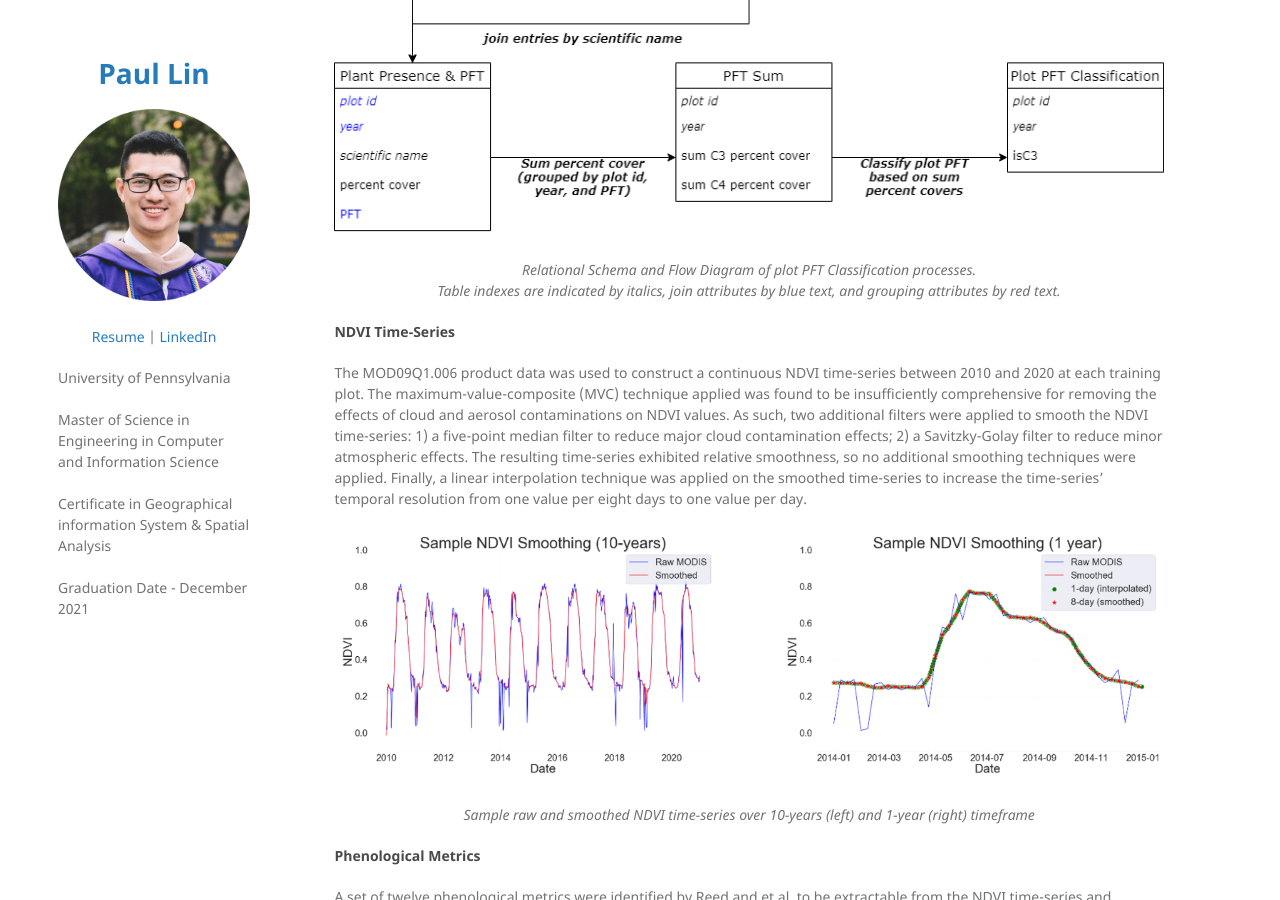
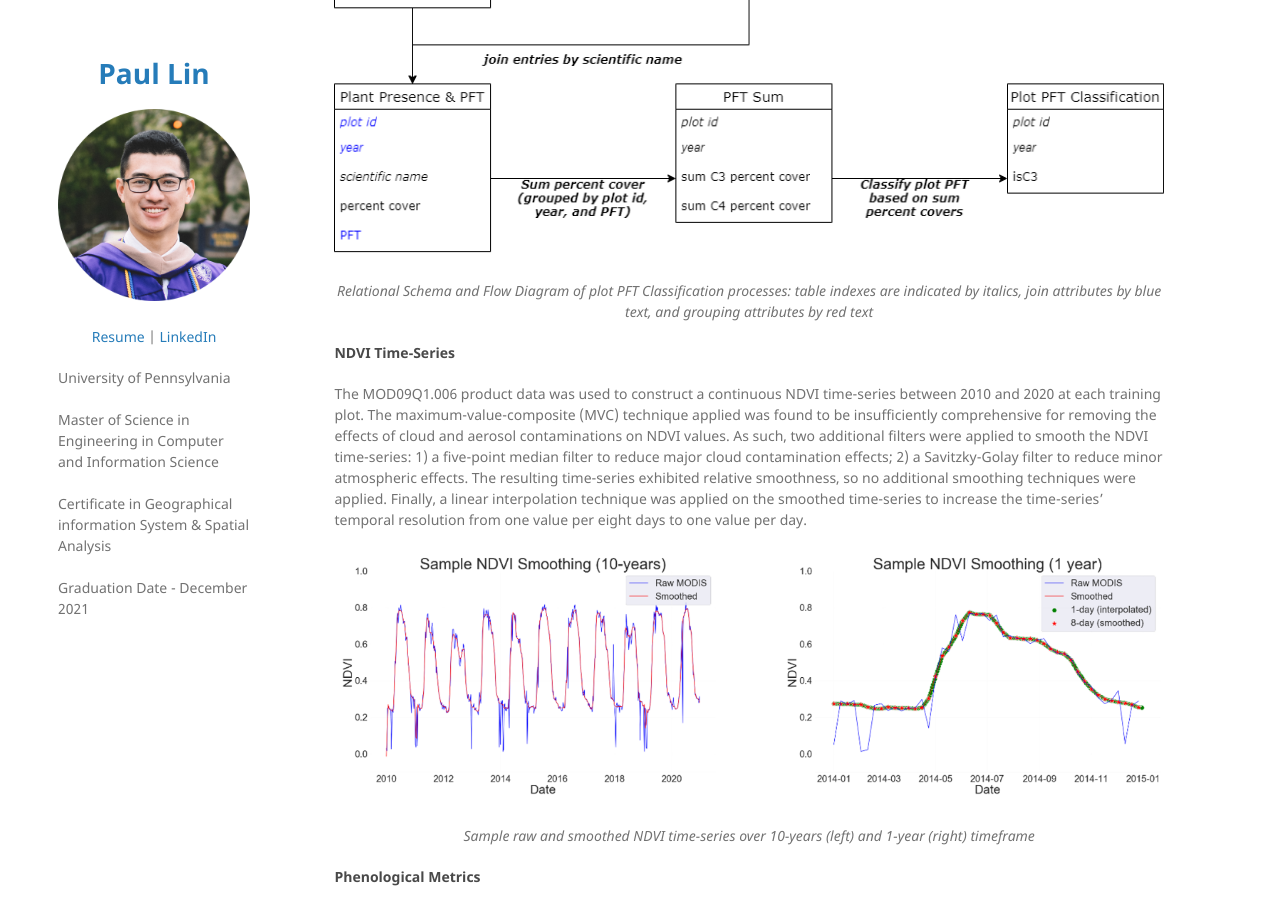
Before and after one commit to paulslin/paulslin.github.io, a Jekyll site: the page built from posts/Lat_Shift.md, in a window 1280 px wide and 900 px high, scrolled down 4186 px. Built offline with Jekyll 4.4.1, drawn with Linux system fonts in a browser that asks for light colours; our own code applies the rules of GitHub Pages for plain Markdown files.

Commit message:
Update Lat_Shift.md

```diff
--- a/posts/Lat_Shift.md
+++ b/posts/Lat_Shift.md
@@ -7,6 +7,7 @@
 Grass-based biomes are one of the most important ecosystems and provide numerous crucial functions and services, yet remain as one of the world’s most vulnerable ecosystems today. In particular, the distribution of Plant Functional Types (PFT) between C3 grasses and C4 grasses are expected to shift dramatically due to grass’ sensitivity to changes in environmental factors. Within this study, a set of twelve annual phenological metrics were extracted from the Normalized Difference Vegetation Index (NDVI) profiles along five training clusters and three testing latitudinal transects between 2010 and 2020. Phenological metric value measurements from the training sites were used as features to construct machine learning models for predicting site PFT classification (C3-majority or C4-majority). The resulting predictions were used to analyze potential shifts in the spatiotemporal distribution of grass PFTs and its correlations with temperature and precipitation changes within the North American Great Plains.
 
 ## Introduction
+---
 #### The Importance of Grasslands
 Grasses and grass-based biomes play crucial roles in ecological functions and human development. Grass-based biomes (savannas, grasslands, and shrublands) span an area of over 4000 million ha and yield an annual total net primary productivity of 13.7 Pg C, approximately one-third of the Earth’s total land surface and total terrestrial productivity. Grass-based ecosystems serve important ecological functions as carbon storage reservoirs, nitrogen fixation sources, wildlife habitat, and water flow and quality regulators. Nonetheless, accelerated changes in climate and land use patterns have drastically reduced global grasslands cover in recent years, with natural grasslands areas having shrunk by 92%, the most significant reduction of any natural biomes. Within grasslands, changes in regional climate patterns have also induced significant shifts in the PFT distribution of C3 and C4 grasses with major global and regional implications. First, domesticated C3 and C4 grasses are critical to global agricultural productivity, with wheat (C3), rice (C3), and maize (C4) accounting for 20%, 19%, and 5% of the world’s global caloric intake respectively. Second, C3 grasses generally live longer and carry more biomass than C4 grasses, and so serve as better carbon reservoirs than C4 grasses. As such, even minor expansions or contractions of C3 and C4 grass territorial boundaries could have substantial impacts on global food security and the global carbon cycle.
 #### Methods for Analyzing PFT Distribution
@@ -39,8 +40,7 @@ Three latitudinal transects (East, Central, West) were drawn over the Great Plai
 #### Plot PFT Classification
 Each DP1.10058.001 dataset was comprised of entries composed of plot id, year, NLCD class, species’ scientific name, and species percent cover. A PFT master list matching species scientific name to their corresponding PFT class was compiled from the TRY Plant Trait Database and other resources. The PFT of individual entries within the DP1.10058.001 dataset was then identified by joining the DP1.10058.001 dataset with the PFT master list based on the species’ scientific name. Finally, the sum of C3 percent cover and sum of C4 percent cover was calculated by aggregating and summing the percent cover values of entries sharing the same plot id, year, and PFT. For a given plot, if the sum of C3 percent cover was greater than the sum of C4 percent cover, the plot was classified as C3-majority. Otherwise, the plot was classified as C4-majority.
 <p align = "center"><img src="https://github.com/paulslin/paulslin.github.io/blob/main/images/Lat_Shift/Relational_Schema.png?raw=true"></p>
-<p align = "center"><i>Relational Schema and Flow Diagram of plot PFT Classification processes.<br>
-Table indexes are indicated by italics, join attributes by blue text, and grouping attributes by red text.</i></p>
+<p align = "center"><i>Relational Schema and Flow Diagram of plot PFT Classification processes: table indexes are indicated by italics, join attributes by blue text, and grouping attributes by red text</i></p>
 
 #### NDVI Time-Series
 The MOD09Q1.006 product data was used to construct a continuous NDVI time-series between 2010 and 2020 at each training plot. The maximum-value-composite (MVC) technique applied was found to be insufficiently comprehensive for removing the effects of cloud and aerosol contaminations on NDVI values. As such, two additional filters were applied to smooth the NDVI time-series: 1) a five-point median filter to reduce major cloud contamination effects; 2) a Savitzky-Golay filter to reduce minor atmospheric effects. The resulting time-series exhibited relative smoothness, so no additional smoothing techniques were applied. Finally, a linear interpolation technique was applied on the smoothed time-series to increase the time-series’ temporal resolution from one value per eight days to one value per day.
```
